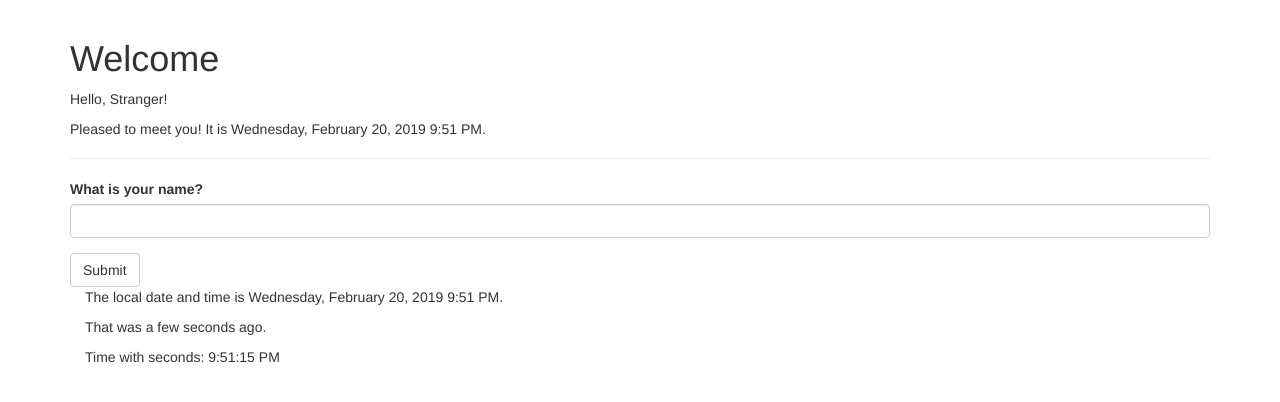
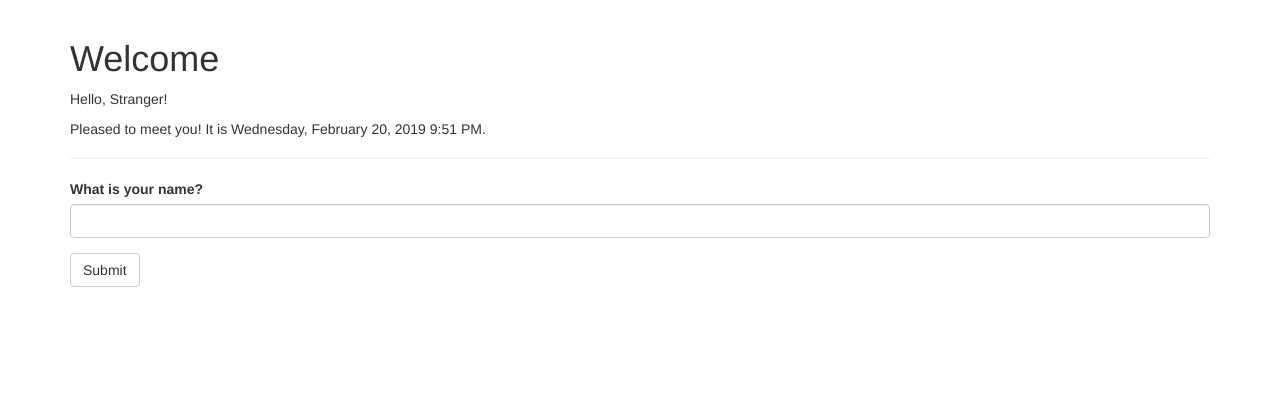
Before and after one commit to forestmonster/verbose-palm-tree, a Flask app: page / in a window 1280 px wide. Shown: the part 73-475 px from the top of the page. Run offline with Flask 2, Linux system fonts and the light colour scheme; some libraries are stand-ins or nearby versions.

Commit message:
We don't need the rest of the Moment.js experiment.

```diff
--- a/templates/index.html
+++ b/templates/index.html
@@ -14,9 +14,4 @@
   {% endif %}
 </div>
 {{ wtf.quick_form(form) }}
-<div class="container">
-  <p>The local date and time is {{ moment(current_time).format('LLLL') }}.</p>
-  <p>That was {{ moment(current_time).fromNow(refresh=True) }}.</p>
-  <p>Time with seconds: {{ moment(current_time).format('LTS') }}</p>
-</div>
 {% endblock %}
```
